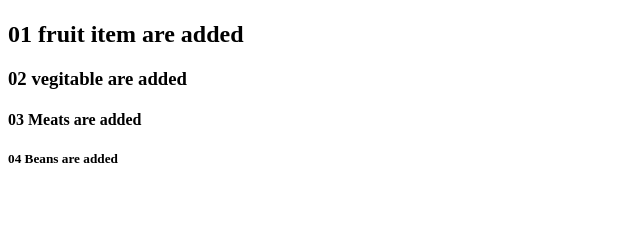
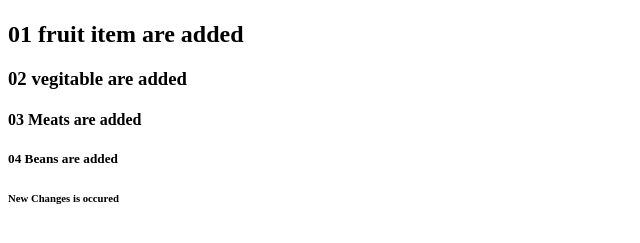
Before and after one commit to studentofwebdevelopment99/02-Active-mood-On, a plain HTML site: page index.html in a window 1280 px wide. Shown: the part 59-302 px from the top of the page, without its empty margins (0-640 px from the left). Drawn offline with Linux system fonts and the light colour scheme.

Commit message:
08: new changes is occured from : main branch

```diff
--- a/index.html
+++ b/index.html
@@ -11,5 +11,6 @@
     <h3>02 vegitable are added</h3>
     <h4>03 Meats are added</h4>
     <h5>04 Beans are added</h5>
+    <h6>New Changes is occured</h6>
   </body>
 </html>
```
